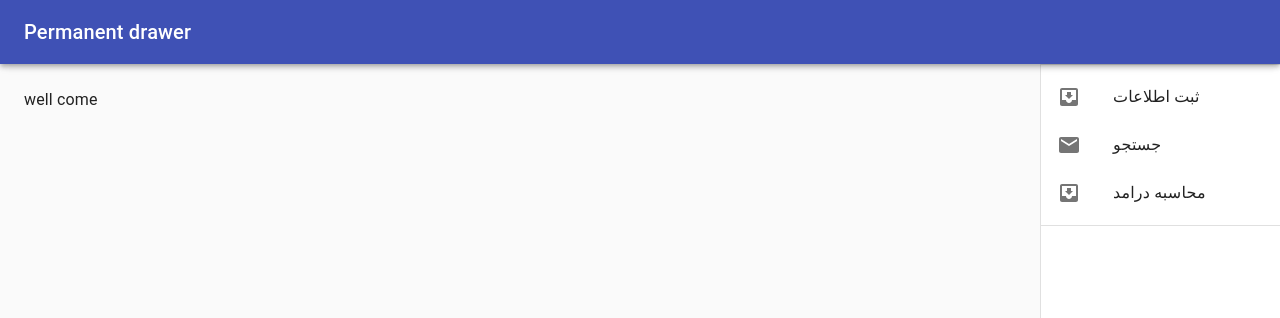
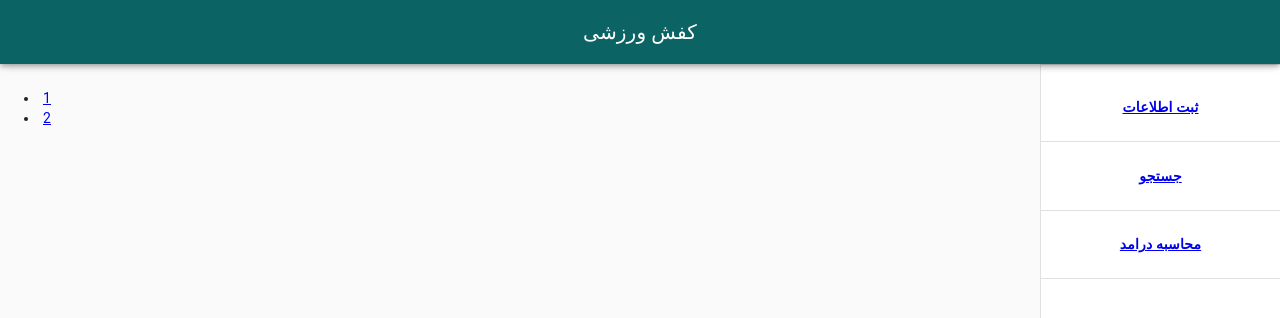
Before and after one commit to akramsadat78/sportShoes, a React (Create React App) app in the folder client/: page /first in a window 1280 px wide. Shown: the top 318 px of the page. Built offline with nearby package versions, Linux system fonts and the light colour scheme.

Commit message:
add 3 items of list in right side of page and a border in middel of page

```diff
--- a/client/src/component/FirstPage.js
+++ b/client/src/component/FirstPage.js
@@ -12,7 +12,10 @@ import ListItemIcon from '@material-ui/core/ListItemIcon';
 import ListItemText from '@material-ui/core/ListItemText';
 import InboxIcon from '@material-ui/icons/MoveToInbox';
 import MailIcon from '@material-ui/icons/Mail';
+import ExitToAppIcon from '@material-ui/icons/ExitToApp';
 
+import '../css/FirstPage.css';
+import { red } from '@material-ui/core/colors';
 const drawerWidth = 240;
 
 const useStyles = makeStyles((theme) => ({
@@ -21,6 +24,9 @@ const useStyles = makeStyles((theme) => ({
   },
   appBar: {
     zIndex: theme.zIndex.drawer + 1,
+    alignItems: 'center',
+    backgroundColor: 'rgb(11, 99, 99)',
+    cursor: "default",
   },
   drawer: {
     width: drawerWidth,
@@ -44,19 +50,28 @@ function PermanentDrawerRight() {
   return (
     <div className={classes.root}>
       <CssBaseline />
+
       <AppBar position="fixed" className={classes.appBar}>
         <Toolbar>
           <Typography variant="h6" noWrap>
-            Permanent drawer
+           کفش ورزشی
           </Typography>
         </Toolbar>
       </AppBar>
+
       <main className={classes.content}>
         <div className={classes.toolbar} />
-        <Typography paragraph>
-          well come
-        </Typography>
+        <div id = "borderfirstpage" >
 
+        <li>
+        <a href = { `/user` } > 1 </a>
+        </li>
+
+        <li>
+        <a href = { `/user` } > 2 </a>
+        </li>
+
+        </div>
       </main>
       <Drawer
         className={classes.drawer}
@@ -67,16 +82,26 @@ function PermanentDrawerRight() {
         anchor="right"
       >
         <div className={classes.toolbar} />
+
         <Divider />
-        <List>
-          {['ثبت اطلاعات', 'جستجو', 'محاسبه درامد'].map((text, index) => (
-            <ListItem button key={text}>
-              <ListItemIcon>{index % 2 === 0 ? <InboxIcon /> : <MailIcon />}</ListItemIcon>
-              <ListItemText primary={text} />
-            </ListItem>
-          ))}
+        <List id="firstpagelist">
+
+          <ListItem  style={{display:'flex', justifyContent:'center',padding:'10%'}}>
+            <a href = { `/SubmitInformation` } ><b>ثبت اطلاعات</b></a>
+          </ListItem>
+          <Divider />
+
+          <ListItem  style={{display:'flex', justifyContent:'center',padding:'10%'}}>
+            <a  href = { `/Search` } ><b>جستجو</b></a>
+          </ListItem>
+          <Divider />
+
+          <ListItem  style={{display:'flex', justifyContent:'center',padding:'10%'}}>
+            <a href = { `/ProfitCalculation` } ><b>محاسبه درامد</b></a>
+          </ListItem>
+          <Divider />
+
         </List>
-        <Divider />
       </Drawer>
     </div>
   );
```
